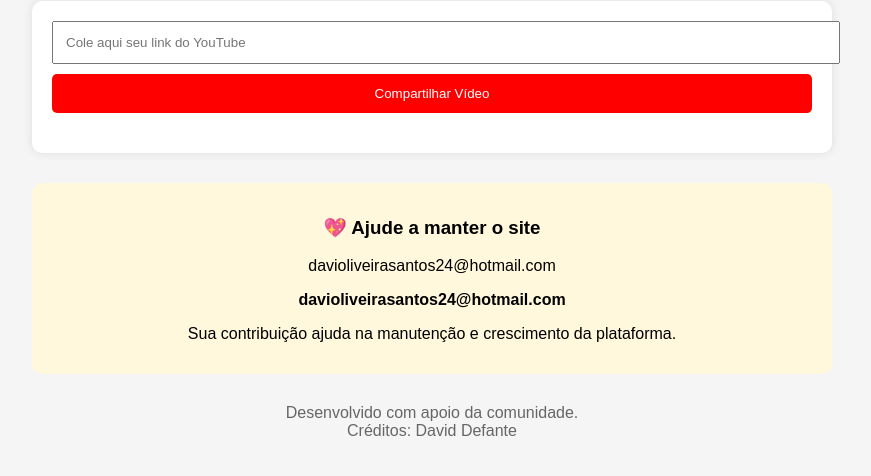
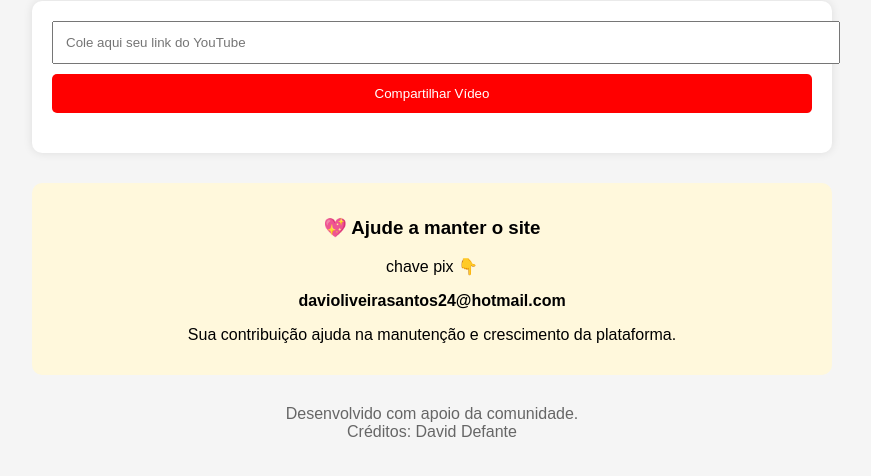
Before and after one commit to daviddefante/compartilhaytb, a plain HTML site: page index.html in a window 1280 px wide. Shown: the part 100-576 px from the top of the page, without its empty margins (208-1079 px from the left). Drawn offline with Linux system fonts and the light colour scheme.

Commit message:
Update Pix key description in index.html

```diff
--- a/index.html
+++ b/index.html
@@ -99,7 +99,7 @@ body{
                                                                                                                                             <div class="pix">
                                                                                                                                             <h3>💖 Ajude a manter o site</h3>
 
-                                                                                                                                            <p>davioliveirasantos24@hotmail.com</p>
+                                                                                                                                            <p>chave pix 👇</p>
 
                                                                                                                                             <strong>davioliveirasantos24@hotmail.com</strong>
 
```
